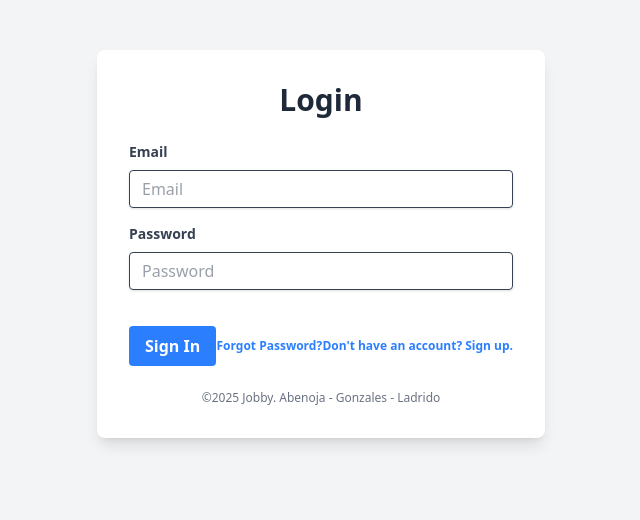
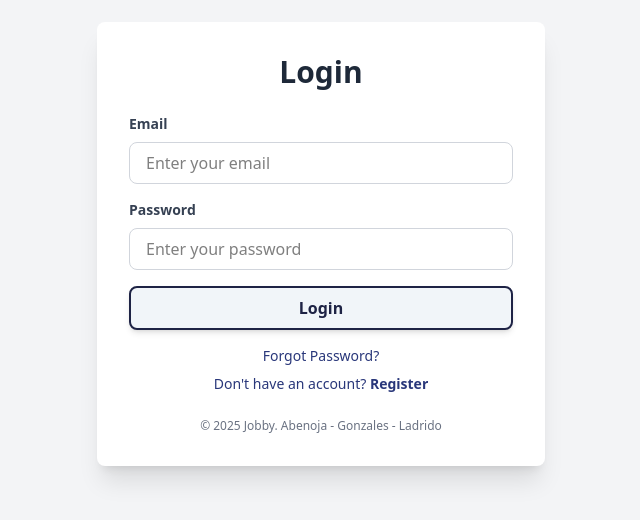
Before and after one commit to ErylLadrido/CSSECDV, a React (Vite) app in the folder client/: page /login in a window 1280 px wide. Shown: the part 156-676 px from the top of the page, without its empty margins (319-959 px from the left). Built offline with nearby package versions, Linux system fonts and the light colour scheme.

Commit message:
Modified: updated the UI of Login

```diff
--- a/client/src/index.css
+++ b/client/src/index.css
@@ -53,7 +53,7 @@ html{
     border: 2px solid var(--secondary-color);
 }
 
-.save-profile-button {
+.save-profile-button{
     background-color: var(--secondary-color);
 }
 
--- a/client/src/pages/Login.tsx
+++ b/client/src/pages/Login.tsx
@@ -4,62 +4,66 @@ type Props = {}
 
 export default function Login({}: Props) {
     return (
-        <div className="min-h-screen flex items-center justify-center bg-gray-100">
-            <div className="bg-white p-8 rounded-lg shadow-lg w-full max-w-md">
+        <div className="min-h-screen flex items-center justify-center bg-gray-100 px-4">
+            <div className="bg-white p-8 rounded-lg shadow-xl w-full max-w-md">
+                {/* Header */}
                 <h1 className="text-3xl font-bold text-center text-gray-800 mb-6">Login</h1>
+
+                {/* Form */}
                 <form>
+                    {/* Email Field */}
                     <div className="mb-4">
                         <label className="block text-gray-700 text-sm font-bold mb-2" htmlFor="email">
                             Email
                         </label>
                         <input
-                        className="shadow appearance-none border rounded w-full py-2 px-3 text-gray-700 leading-tight focus:outline-none focus:shadow-outline"
+                            className="w-full border border-gray-300 rounded-lg px-4 py-2 focus:ring-2 focus:ring-blue-500 focus:outline-none transition"
                             id="email"
-                        type="text"
-                        placeholder="Email"
+                            type="email"
+                            placeholder="Enter your email"
                         />
                     </div>
 
-                    <div className="mb-6">
+                    {/* Password Field */}
+                    <div className="mb-4">
                         <label className="block text-gray-700 text-sm font-bold mb-2" htmlFor="password">
                             Password
                         </label>
                         <input
-                        className="shadow appearance-none border rounded w-full py-2 px-3 text-gray-700 mb-3 leading-tight focus:outline-none focus:shadow-outline"
+                            className="w-full border border-gray-300 rounded-lg px-4 py-2 focus:ring-2 focus:ring-blue-500 focus:outline-none transition"
                             id="password"
                             type="password"
-                        placeholder="Password"
+                            placeholder="Enter your password"
                         />
                     </div>
 
-                    <div className="flex items-center justify-between">
+                    {/* Login Button */}
                     <button
-                        className="bg-blue-500 hover:bg-blue-700 text-white font-bold py-2 px-4 rounded focus:outline-none focus:shadow-outline"
-                        type="button"
+                        className="w-full text-white font-semibold py-2 rounded-lg transition shadow-md login-button active-button"
+                        type="submit"
                     >
-                        Sign In
+                        Login
                     </button>
-                        <a
-                        className="inline-block align-baseline font-bold text-xs text-blue-500 hover:text-blue-800"
-                        href="#"
-                        >
+
+                    {/* Links */}
+                    <div className="flex flex-col items-center mt-4 space-y-2">
+                        <a style={{ color: "var(--secondary-color)" }}
+                            className="text-blue-500 text-sm hover:underline" href="#">
                             Forgot Password?
-
                         </a>
-                        <a
-                        className="inline-block align-baseline font-bold text-xs text-blue-500 hover:text-blue-800"
-                        href="#"
-                        >
-                        Don't have an account? Sign up.
-
+                        <a style={{ color: "var(--secondary-color)" }}
+                            className="text-blue-500 text-sm hover:underline" href="/register">
+                            Don't have an account? <span className="font-semibold">Register</span>
                         </a>
                     </div>
                 </form>
 
+                {/* Footer */}
                 <p className="text-center text-gray-500 text-xs mt-6">
-                &copy;2025 Jobby. Abenoja - Gonzales - Ladrido
+                &copy; 2025 Jobby. Abenoja - Gonzales - Ladrido
                 </p>
             </div>
         </div>
+
     )
 }
```
Lines whose indentation alone changed are shown as unchanged.
